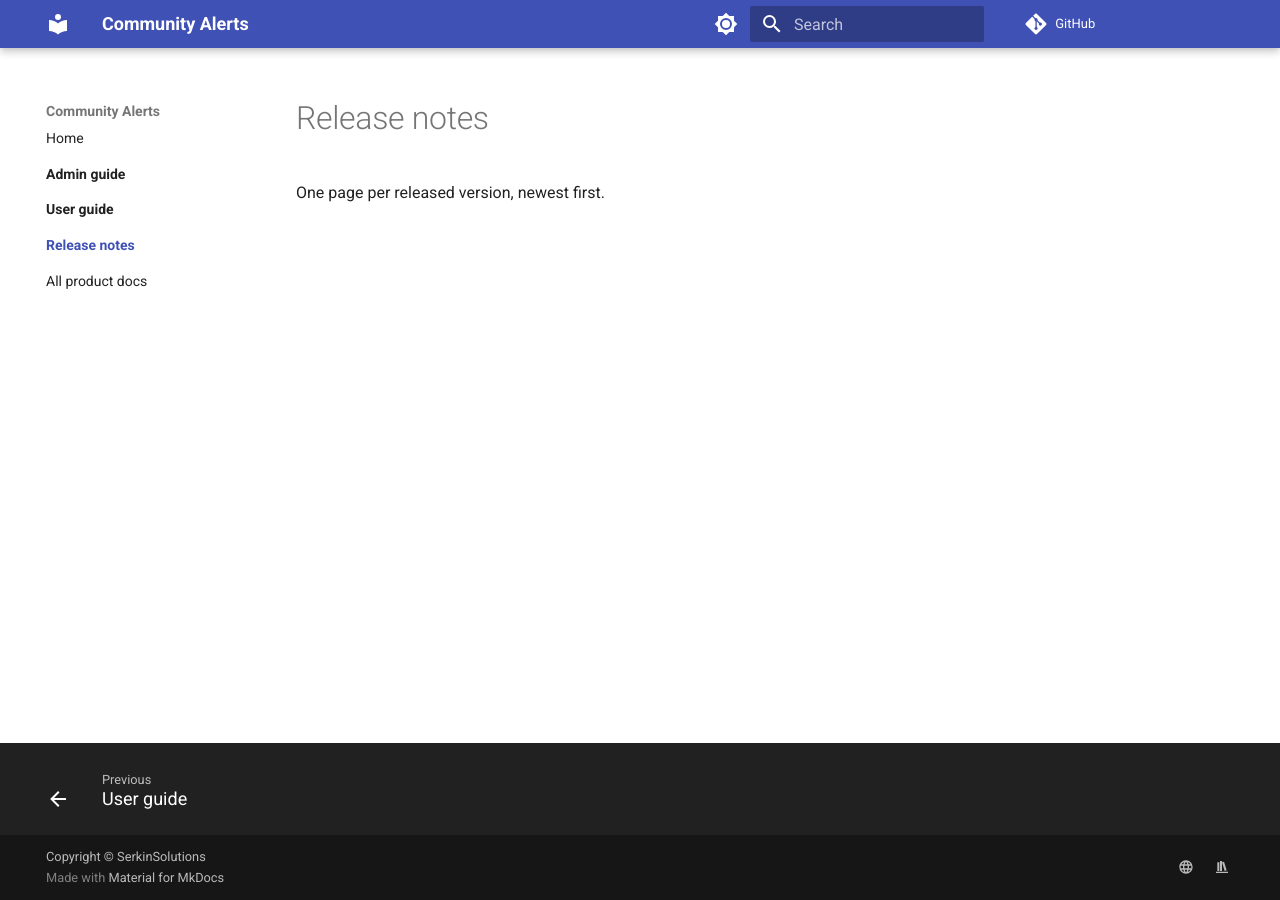
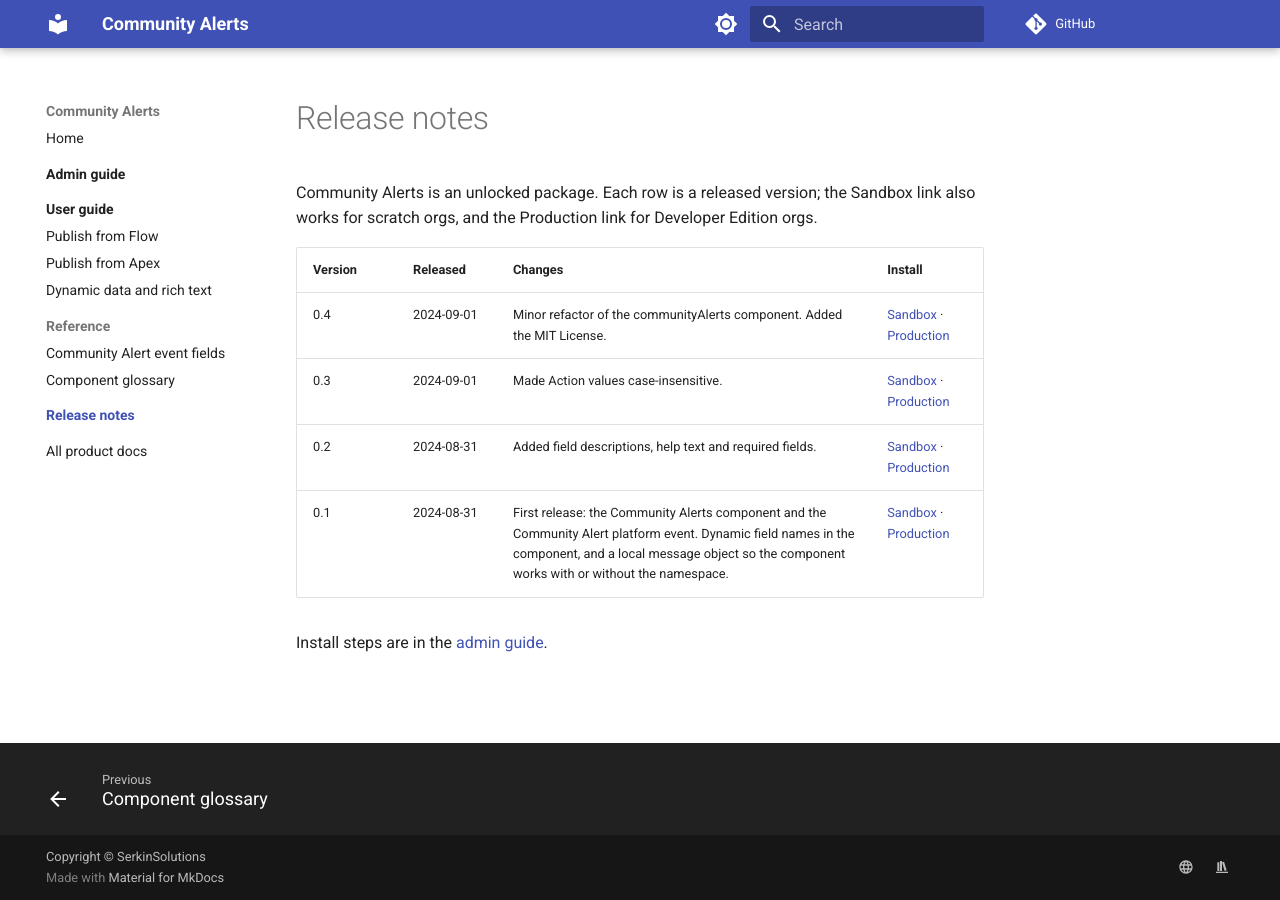
Before and after one commit to stefanserkin/community-alerts, an MkDocs documentation site: the page built from site/release-notes/index.md, in a window 1280 px wide. Built offline with MkDocs 1.6.1 and Material for MkDocs 9.7.7, drawn with Linux system fonts in a browser that asks for light colours; comment, search, counter and statistics services are not loaded.

Commit message:
Restructure docs into admin guide, user guide and reference
Home keeps the overview, where to start, source and support. Admin
guide: prerequisites (from the README), install links, add the
component with Subtle Mode, assign the permission set. User guide:
publish alerts (addressing, update and delete, the PII warning),
publish from Flow, publish from Apex, dynamic data and rich text with
the Traction Rec use cases. Reference: the event fields table (now
Markdown, with API names) and the component glossary. Release notes:
one table of the four released versions with dates from the Dev Hub
and install links.

Dropped: the resolved 0.1 known issue, the empty roadmap, the beta
version rows and the converter front matter. The flow formula
screenshot is replaced by a code block with a neutral URL, since the
screenshot showed a customer's web address. Images move next to the
pages that use them. README links to the site instead of Quip and
gains the Credits section.

```diff
--- a/mkdocs.yml
+++ b/mkdocs.yml
@@ -32,6 +32,12 @@ nav:
       - admin-guide/index.md
   - User guide:
       - user-guide/index.md
+      - Publish from Flow: user-guide/flow.md
+      - Publish from Apex: user-guide/apex.md
+      - Dynamic data and rich text: user-guide/dynamic-content.md
+  - Reference:
+      - Community Alert event fields: reference/event-fields.md
+      - Component glossary: reference/components.md
   - Release notes:
       - release-notes/index.md
   - All product docs: https://docs.serkinsolutions.com/
```
Also changed, not shown: README.md (+8 -3 lines), site/admin-guide/index.md, site/index.md, site/index/img-04.png (deleted), site/reference/components.md (added), site/reference/event-fields.md (added), site/release-notes/index.md, site/user-guide/apex.md (added), site/user-guide/dynamic-content.md (added), site/user-guide/dynamic-content/img-05.png (renamed from site/index/img-05.png), site/user-guide/dynamic-content/img-06.png (renamed from site/index/img-06.png), site/user-guide/dynamic-content/img-07.png (renamed from site/index/img-07.png), site/user-guide/flow.md (added), site/user-guide/flow/img-01.png (renamed from site/index/img-01.png), 3 more files.
